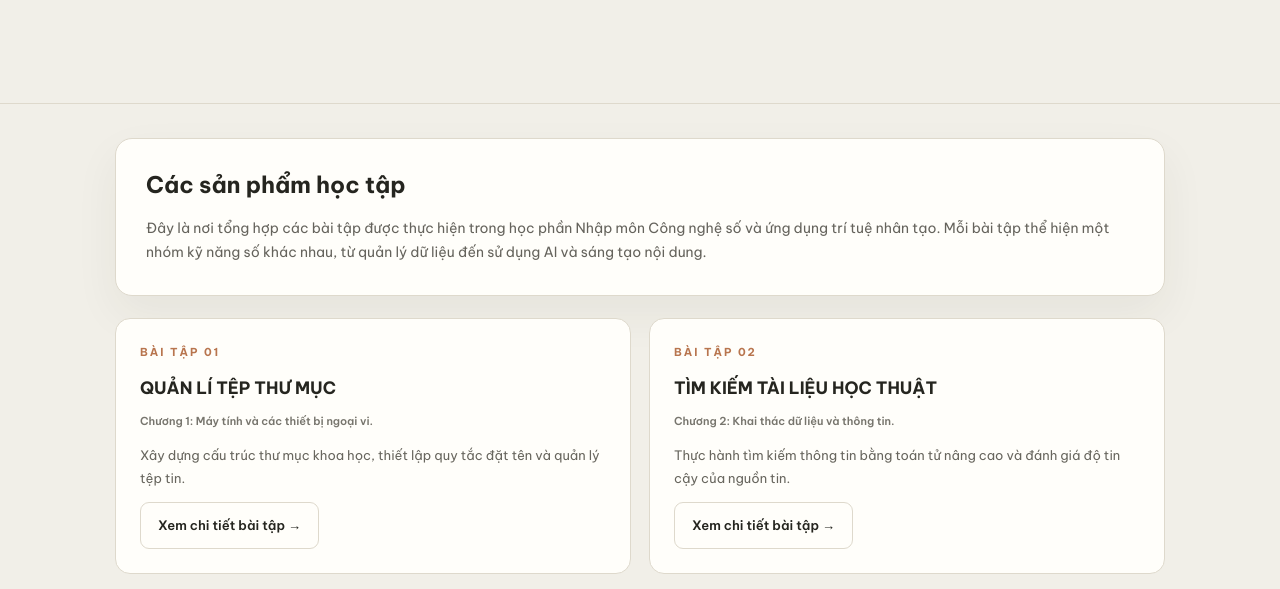
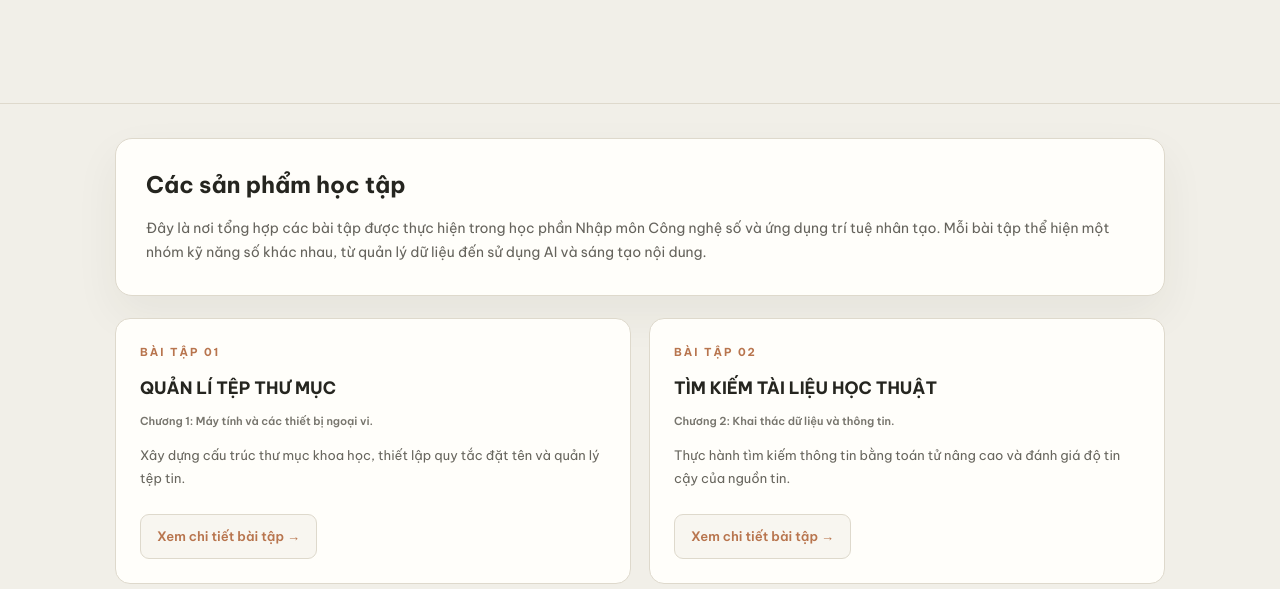
Before and after one commit to tam09072007/Tam09072007-, a plain HTML site: page du-an.html in a window 1280 px wide. Shown: the part 363-952 px from the top of the page. Drawn offline with Linux system fonts and the light colour scheme.

Commit message:
Update style.css

```diff
--- a/style.css
+++ b/style.css
@@ -57,3 +57,22 @@ footer{border-top:1px solid var(--line);background:var(--paper2);padding:25px 5v
  .hero{min-height:300px;padding:75px 20px}.profile{grid-template-columns:1fr}.avatar-wrap{margin:0;max-width:100%}.avatar{height:360px}
  .content-grid,.project-grid,.skill-list{grid-template-columns:1fr}.info-list{grid-template-columns:1fr 1fr}.card{padding:23px}
 }
+.detail-link {
+    display: inline-flex;
+    margin-top: 12px;
+    color: #b8754e;
+    background: #f8f6f0;
+    border: 1px solid #ded9cc;
+    border-radius: 9px;
+    padding: 10px 16px;
+    font-size: 13px;
+    font-weight: 600;
+    transition: 0.25s;
+}
+
+.detail-link:hover {
+    background: #25251f;
+    color: white;
+    border-color: #25251f;
+    transform: translateY(-2px);
+}
```
